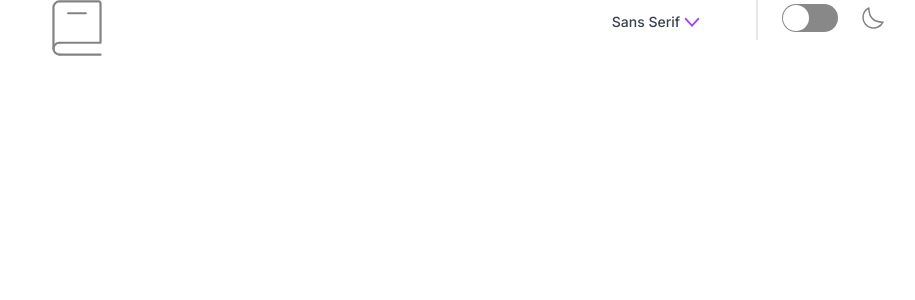
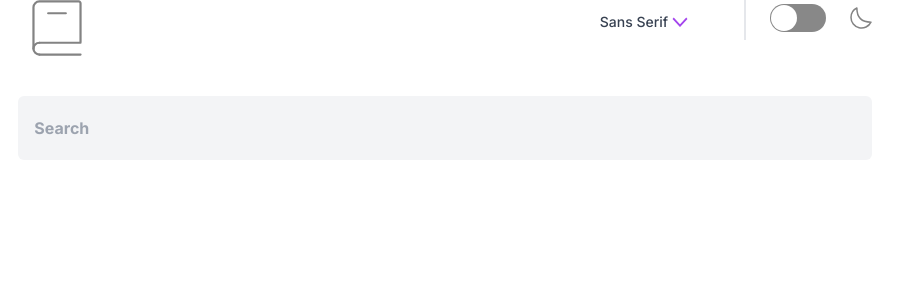
Before and after one commit to JaredBrown1/dictionary, a Next.js app: page /home in a window 1280 px wide. Shown: the top 300 px of the page, without its empty margins (195-1110 px from the left). Built offline with nearby package versions, Linux system fonts and the light colour scheme.

Commit message:
basic searchbar ready - will add logic later

```diff
--- a/src/app/components/SearchBar.jsx
+++ /dev/null
@@ -1,4 +0,0 @@
-const SearchBar = () => {
-	return <div>SearchBar</div>;
-};
-export default SearchBar;
--- a/src/app/components/navbar/Logo.jsx
+++ b/src/app/components/navbar/Logo.jsx
@@ -4,7 +4,7 @@ import Icon from "public/images/logo.svg";
 
 const Logo = () => {
 	return (
-		<div>
+		<div className="pr-12">
 			<Image src={Icon} alt="Logo" width={50} height={50} />
 		</div>
 	);
--- a/src/app/components/navbar/NavBar.jsx
+++ b/src/app/components/navbar/NavBar.jsx
@@ -3,7 +3,7 @@ import Buttons from "./Buttons";
 
 const NavBar = () => {
 	return (
-		<div className="flex flex-row justify-around">
+		<div className="flex flex-row justify-around pr-8">
 			<Logo />
 			<Buttons />
 		</div>
--- /dev/null
+++ b/src/app/components/searchbar/SearchBar.jsx
@@ -0,0 +1,12 @@
+const SearchBar = () => {
+	return (
+		<div className="flex justify-center pt-10">
+			<input
+				className="h-16 w-96 md:w-2/3 bg-gray-100 rounded-md placeholder-shown:pl-4 placeholder-shown:font-bold"
+				type="text"
+				placeholder="Search"
+			/>
+		</div>
+	);
+};
+export default SearchBar;
--- a/src/app/home/page.jsx
+++ b/src/app/home/page.jsx
@@ -1,9 +1,11 @@
 import NavBar from "../components/navbar/NavBar";
+import SearchBar from "../components/searchbar/SearchBar";
 
 const Home = () => {
 	return (
 		<div>
 			<NavBar />
+			<SearchBar />
 		</div>
 	);
 };
--- a/src/app/layout.js
+++ b/src/app/layout.js
@@ -1,7 +1,5 @@
 import "./globals.css";
 import { Inter } from "next/font/google";
-
-// import Home from "./home/page";
 
 const inter = Inter({ subsets: ["latin"] });
 
@@ -13,10 +11,7 @@ export const metadata = {
 export default function RootLayout({ children }) {
 	return (
 		<html lang="en">
-			<body className={inter.className}>
-				{/* <Home /> */}
-				{children}
-			</body>
+			<body className={inter.className}>{children}</body>
 		</html>
 	);
 }
--- a/src/app/page.js
+++ b/src/app/page.js
@@ -1,10 +1,8 @@
-import Image from "next/image";
-
 import HomePage from "./home/page";
 
 export default function Home() {
 	return (
-		<main className="flex min-h-screen flex-col justify-between pt-4 sm:p-24">
+		<main className="flex min-h-screen flex-col justify-between pt-4 sm:p-20">
 			<HomePage />
 		</main>
 	);
```
